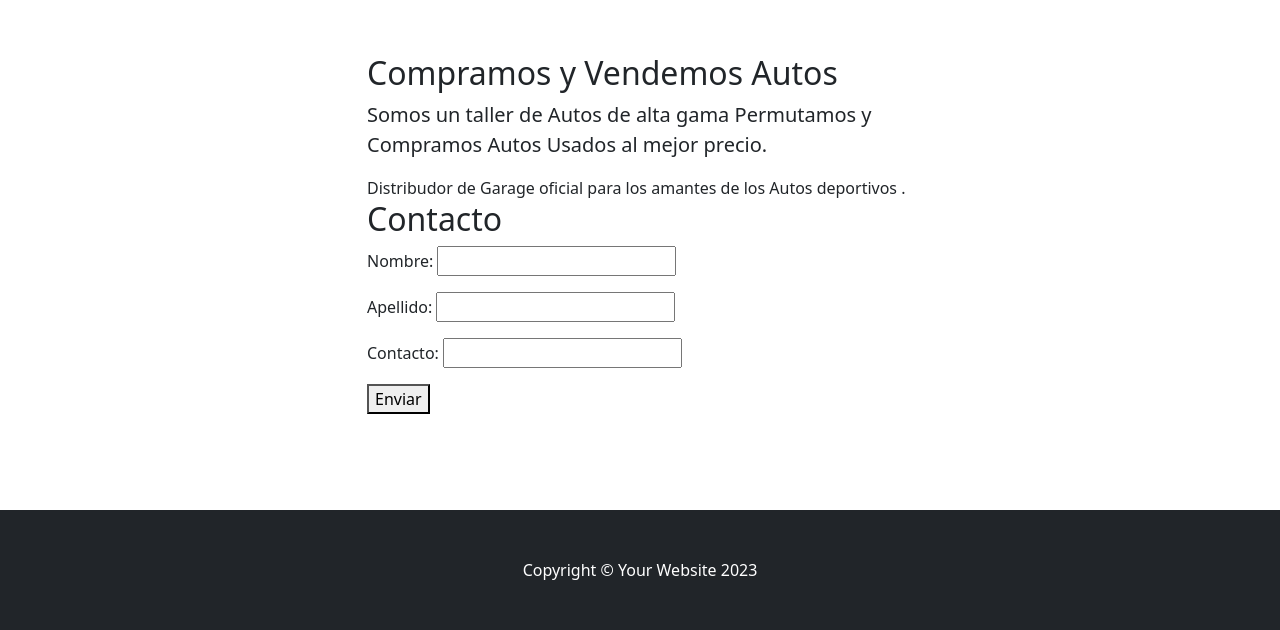
After one commit to jubascunanc/Tercera-pre-entrega-Bascu-an, a Django app: page /cliente in a window 1280 px wide. The commit adds this page. Shown: the part 1083-1713 px from the top of the page. Run offline with Django 4.2, Linux system fonts and the light colour scheme; some libraries are stand-ins or nearby versions.

Commit message:
avance entrega

```diff
--- a/inicio/forms.py
+++ b/inicio/forms.py
@@ -1,6 +1,7 @@
 from django import forms
 from django.forms import ModelForm
 from .models import Auto
+from .models import Cliente
 
     # Agrega todos los campos necesarios para tu formulario
 
@@ -8,3 +9,8 @@ class AutoForm(forms.ModelForm):
     class Meta:
         model=Auto
         fields=["marca","modelo","anio"]
+
+class ClienteForm(forms.ModelForm):
+    class Meta:
+        model=Cliente
+        fields=["nombre","apellido","contacto"]
--- a/inicio/models.py
+++ b/inicio/models.py
@@ -8,3 +8,8 @@ class Auto(models.Model):
     marca = models.CharField(max_length=30)
     modelo = models.CharField(max_length=30)
     anio= models.IntegerField()
+
+class Cliente(models.Model):
+    nombre = models.CharField(max_length=30)
+    apellido = models.CharField(max_length=30)
+    contacto = models.CharField(max_length=30)
--- /dev/null
+++ b/inicio/templates/contacto_templates.html
@@ -0,0 +1,12 @@
+{% extends 'base.html' %}
+
+{% block title %}Formulario Cliente{% endblock %}
+
+{% block main %}
+    <h2>Contacto</h2>
+    <form method="post">
+        {% csrf_token %}
+        {{ contacto.as_p }}
+        <button type="submit">Enviar</button>
+    </form>
+{% endblock main %}
--- a/inicio/templates/form_templates.html
+++ b/inicio/templates/form_templates.html
@@ -1,9 +1,9 @@
 {% extends 'base.html' %}
 
-{% block title %}Formulario de Contacto{% endblock %}
+{% block title %}Formulario de Cotizacion{% endblock %}
 
 {% block content %}
-    <h1>Contacto</h1>
+    <h1>Cotiza</h1>
     <form method="post">
         {% csrf_token %}
         {{ form.as_p }}
--- a/inicio/urls.py
+++ b/inicio/urls.py
@@ -4,4 +4,5 @@ from . import views
 urlpatterns = [
     path('',views.inicio, name='index'),
     path('formulario',views.formulario, name='form'),
+    path('cliente',views.cliente, name='contacto.urls')
 ]
--- a/inicio/views.py
+++ b/inicio/views.py
@@ -2,7 +2,9 @@
 # Create your views here.
 from django.shortcuts import render, redirect
 from .forms import AutoForm
+from .forms import ClienteForm
 from .models import Auto
+from .models import Cliente
 
 def formulario (request):
 
@@ -22,8 +24,27 @@ def formulario (request):
 
         })
 
+def cliente (request):
+    if request.method=="POST":
+        clientecreado=ClienteForm(request.POST)
+        if clientecreado.is_valid():
+            clientenuevo=clientecreado.cleaned_data
+            nombre=clientenuevo.get("nombre")
+            apellido=clientenuevo.get("apellido")
+            contacto=clientenuevo.get("contacto")
+            nuevocliente=Cliente(nombre=nombre,apellido=apellido,contacto=contacto)
+            nuevocliente.save()
+            return redirect("index")
+    else:
+        return render(request, "contacto_templates.html",{
+            "contacto": ClienteForm
+        })
+
+
 def inicio(request):
     listaauto=Auto.objects.all().values()
+    listacliente=Cliente.objects.all().values()
     return render(request, "mi_template.html",{
         "listaauto": listaauto,
+        "listacliente":listacliente,
     })
--- a/templates/base.html
+++ b/templates/base.html
@@ -60,6 +60,11 @@
                         <h2>Compramos y Vendemos Autos</h2>
                         <p class="lead">Somos un taller de Autos de alta gama Permutamos y Compramos Autos Usados al mejor precio.</p>
                         <p class="mb-0">Distribudor de Garage oficial para los amantes de los Autos deportivos .</p>
+
+                        {% block main%}
+
+                        {% endblock main%}
+
                     </div>
                 </div>
             </div>
```
Also changed, not shown: inicio/templates/mi_template.html (line endings or trailing spaces).
